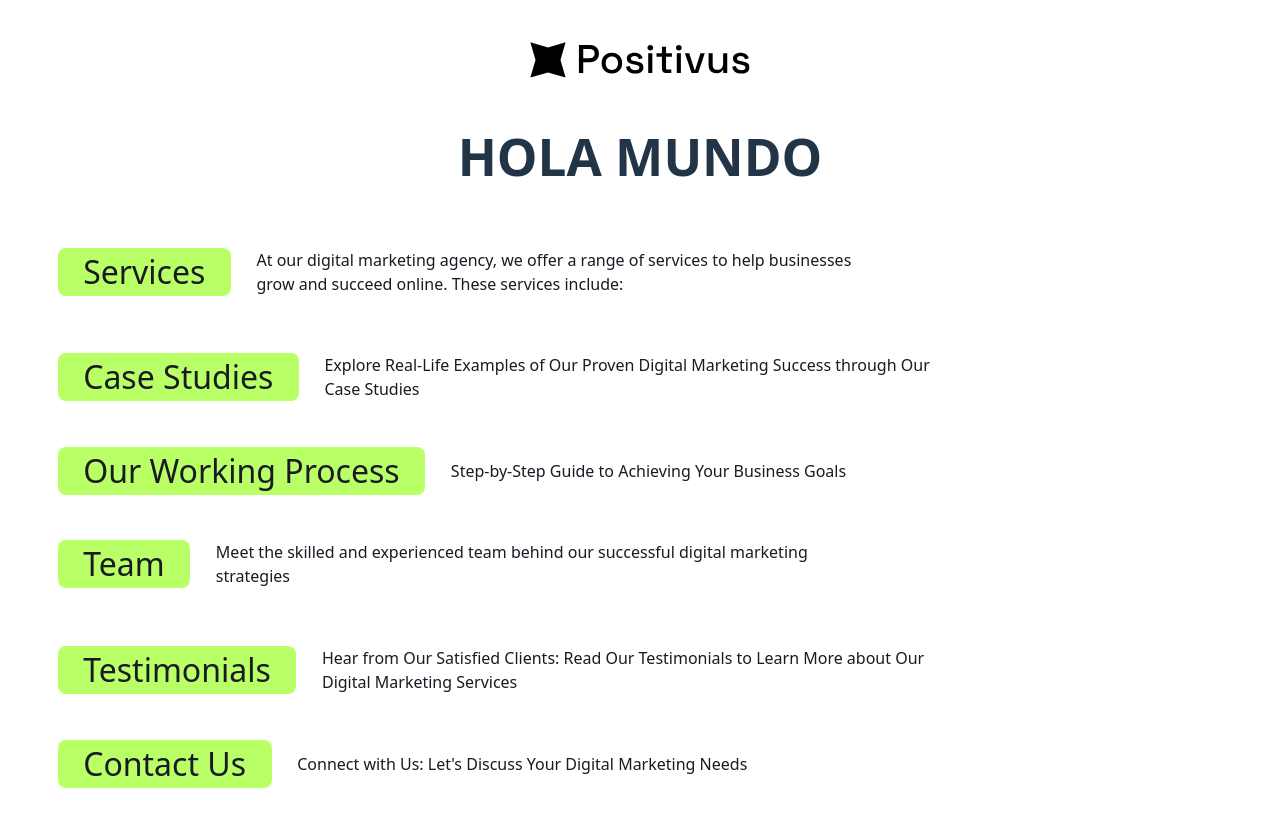
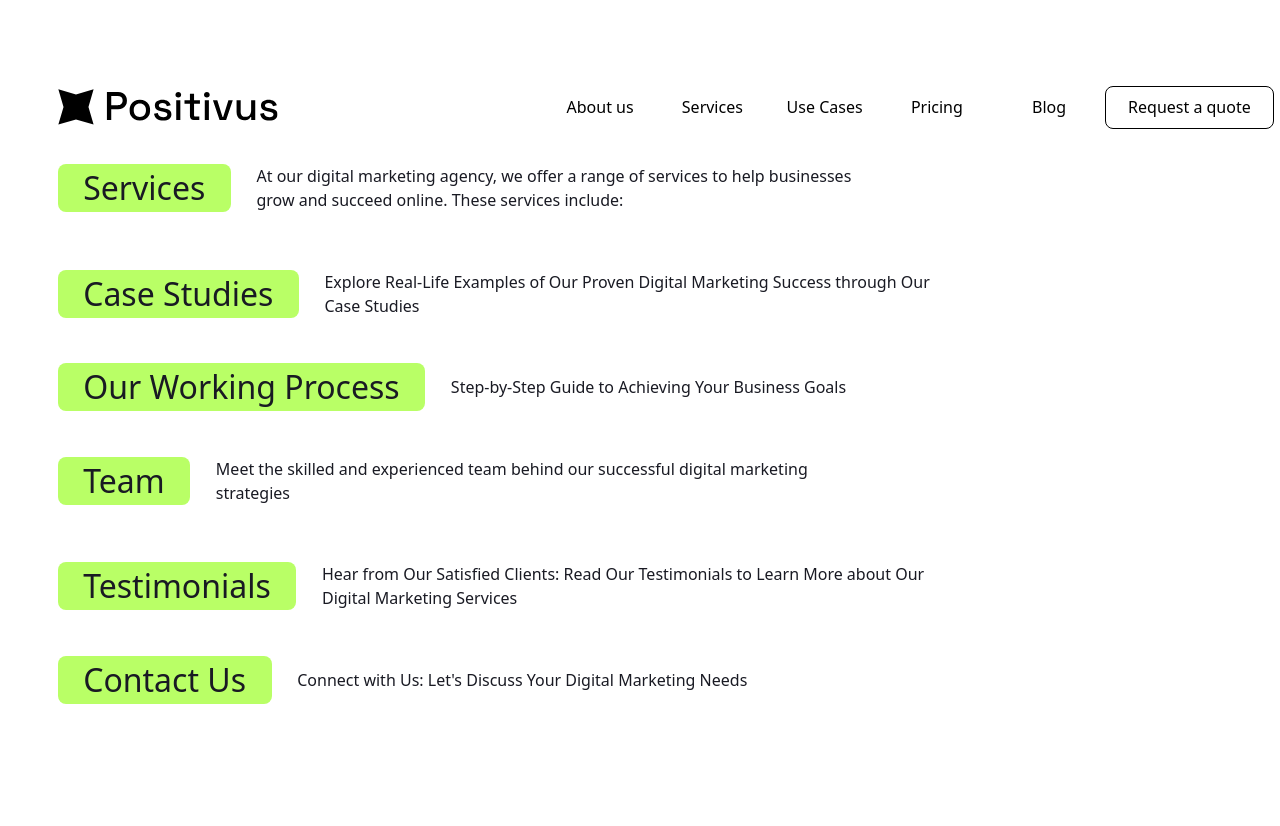
Before and after one commit to efccc0010/landing-page, a React (Vite) app: page / in a window 1280 px wide. Shown: the top 826 px of the page. After the commit the page ends 800 px from the top, so only its background shows below. Built offline with nearby package versions, Linux system fonts and the light colour scheme.

Commit message:
Add `NavigationBar` component

```diff
--- a/src/components/Heading/Heading.tsx
+++ b/src/components/Heading/Heading.tsx
@@ -8,12 +8,10 @@ interface HeadingProps {
 
 function Heading({ label, description }: HeadingProps) {
   return (
-    <>
-      <HeadingContainer>
-        <label>{label}</label>
-        <p>{description}</p>
-      </HeadingContainer>
-    </>
+    <HeadingContainer>
+      <label>{label}</label>
+      <p>{description}</p>
+    </HeadingContainer>
   );
 }
 
--- a/src/components/LandingPage/NavigationBar/NavigationBar.styled.tsx
+++ b/src/components/LandingPage/NavigationBar/NavigationBar.styled.tsx
@@ -0,0 +1,32 @@
+import styled from "styled-components";
+
+export const NavigationBarContainer = styled.div`
+  display: flex;
+  flex-direction: row;
+  justify-content: space-between;
+  height: 100%;
+  padding: 0 1.6rem;
+  width: 100%;
+  background: white;
+`;
+
+export const NavigationBarMenuContainer = styled.div`
+  display: grid;
+  grid-template-columns: repeat(5, 1fr) 1.5fr;
+  width: 60%;
+  background: inherit;
+  align-items: center;
+
+  a {
+    color: #000000;
+    text-decoration: none;
+    font-size: 1rem;
+  }
+
+  button {
+    font-size: 1rem;
+    background: none;
+    color: #000000;
+    border: #000000 0.1rem solid;
+  }
+`;
--- a/src/components/LandingPage/NavigationBar/NavigationBar.tsx
+++ b/src/components/LandingPage/NavigationBar/NavigationBar.tsx
@@ -1,12 +1,23 @@
 import React from "react";
 import PositivusLogo from "@/assets/images/logos/positivus-logo.svg?react";
+import {
+  NavigationBarContainer,
+  NavigationBarMenuContainer,
+} from "./NavigationBar.styled";
 
 function NavigationBar() {
   return (
-    <>
+    <NavigationBarContainer>
       <PositivusLogo />
-      <h1>HOLA MUNDO</h1>
-    </>
+      <NavigationBarMenuContainer>
+        <a>About us</a>
+        <a>Services</a>
+        <a>Use Cases</a>
+        <a>Pricing</a>
+        <a>Blog</a>
+        <button>Request a quote</button>
+      </NavigationBarMenuContainer>
+    </NavigationBarContainer>
   );
 }
 
```
